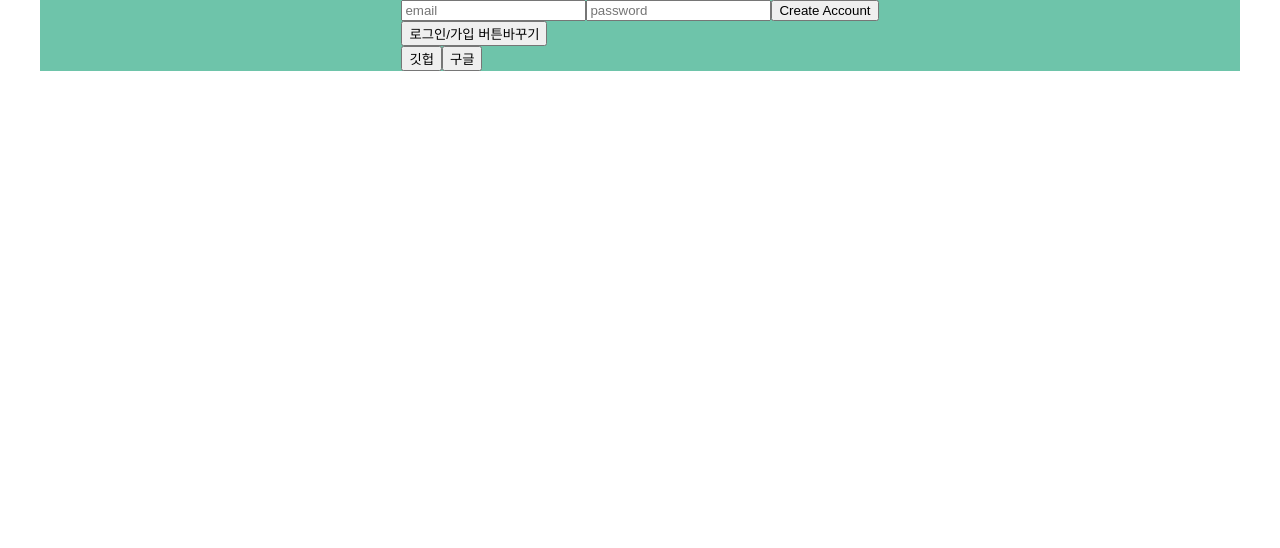
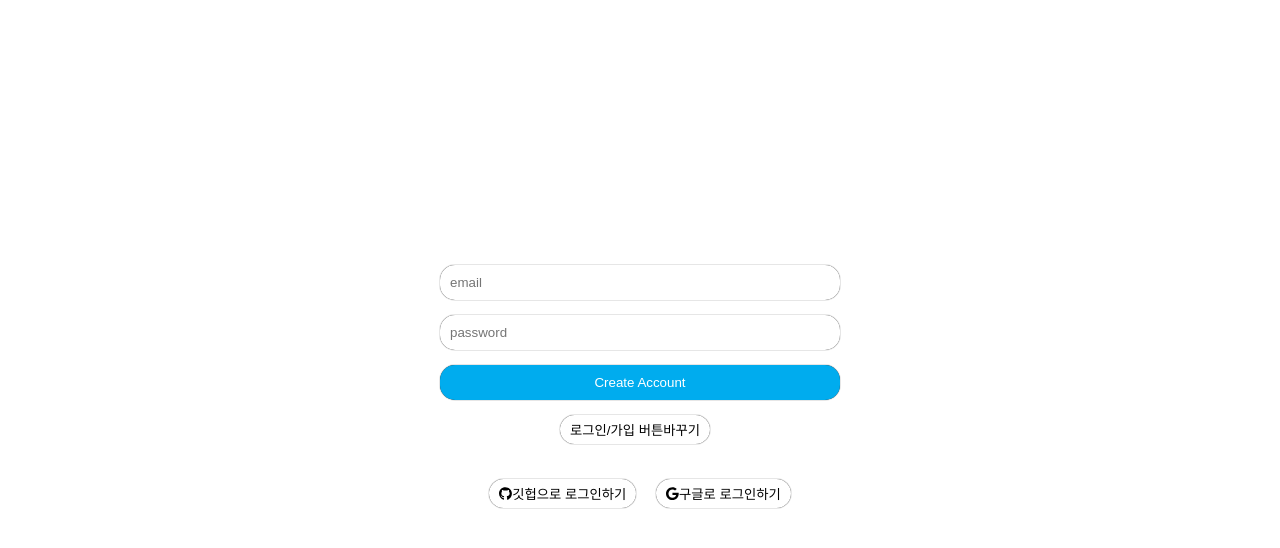
Before and after one commit to kiryong159/reactDwitter, a React (Create React App) app: page / in a window 1280 px wide. Shown: the top 548 px of the page. Built offline with nearby package versions, Linux system fonts and the light colour scheme; no server answers.

Commit message:
css/에러수정

```diff
--- a/src/components/AuthForm.js
+++ b/src/components/AuthForm.js
@@ -44,7 +44,7 @@ const AuthForm = () => {
   };
 
   return (
-    <div>
+    <div className="AuthSmallBox">
       <form onSubmit={onSubmit}>
         <input
           name="email"
@@ -65,9 +65,7 @@ const AuthForm = () => {
         <input type="submit" value={newAccount ? "Create Account" : "Log in"} />
       </form>
       <button onClick={toggleBtn}>로그인/가입 버튼바꾸기</button>
-      <>
-        <h3>{error}</h3>
-      </>
+      <>{error && <h3>{error}</h3>}</>
     </div>
   );
 };
--- a/src/components/Dweet.js
+++ b/src/components/Dweet.js
@@ -14,8 +14,10 @@ const Dweet = ({ dwits, isOwner }) => {
     const ok = window.confirm("really?");
     if (ok) {
       await deleteDoc(doc(dbService, "Dwieet", dwits.id));
-      const deleteRef = ref(storage, dwits.fileUrl);
-      await deleteObject(deleteRef);
+      if (dwits.fileUrl !== "") {
+        const deleteRef = ref(storage, dwits.fileUrl);
+        await deleteObject(deleteRef);
+      }
     }
   };
 
--- /dev/null
+++ b/src/css/Auth.css
@@ -0,0 +1,64 @@
+.AuthBigBox {
+  margin-top: 250px;
+  width: 400px;
+  display: flex;
+  flex-direction: column;
+}
+
+.AuthSmallBox form {
+  display: flex;
+  flex-direction: column;
+  justify-content: center;
+}
+
+.AuthSmallBox input {
+  margin-top: 15px;
+  padding: 10px;
+  border-radius: 15px;
+  border: none;
+  box-shadow: 0px 0px 1px 0px black;
+}
+
+.AuthSmallBox input:last-child {
+  background-color: #00acee;
+  color: white;
+  cursor: pointer;
+}
+
+.AuthSmallBox button {
+  margin-top: 15px;
+  margin-left: 120px;
+  padding: 5px 10px;
+  background-color: white;
+  border-radius: 15px;
+  border: none;
+  box-shadow: 0px 0px 1px 0px #000000;
+  color: rgb(0, 0, 0);
+  cursor: pointer;
+}
+
+.AuthSmallBox h3 {
+  margin-top: 15px;
+  display: flex;
+  background-color: rgb(255, 129, 129);
+  padding: 15px;
+  border-radius: 15px;
+  color: white;
+}
+
+.social-login-box {
+  display: flex;
+  justify-content: center;
+  margin-top: 25px;
+}
+
+.social-login-box button {
+  margin: 10px;
+  padding: 5px 10px;
+  background-color: white;
+  border-radius: 15px;
+  border: none;
+  box-shadow: 0px 0px 1px 0px #000000;
+  color: rgb(0, 0, 0);
+  cursor: pointer;
+}
--- a/src/css/DweetFactory.css
+++ b/src/css/DweetFactory.css
@@ -1,3 +1,5 @@
+/* profile edit form에도 중복사용했음 */
+
 .factoryForm {
   background-color: rgb(255, 255, 255);
   display: flex;
@@ -43,6 +45,7 @@
   justify-content: center;
   background-color: white;
   box-shadow: 0px 0px 2px 0px rgba(0, 0, 0, 0.479);
+  cursor: pointer;
 }
 
 .factoryForm label span {
@@ -54,10 +57,12 @@
   width: 70px;
   padding: 5px;
   border: none;
-  background-color: white;
+  background-color: #00acee;
   border-radius: 15px;
   margin-bottom: 10px;
   box-shadow: 0px 0px 2px 0px rgba(0, 0, 0, 1);
+  cursor: pointer;
+  color: white;
 }
 
 .cancleBtn {
@@ -68,4 +73,5 @@
   border-radius: 15px;
   margin-bottom: 10px;
   box-shadow: 0px 0px 2px 0px rgba(0, 0, 0, 1);
+  cursor: pointer;
 }
--- /dev/null
+++ b/src/css/Profile.css
@@ -0,0 +1,86 @@
+.proFile-Btnbox {
+  display: flex;
+  margin-bottom: 30px;
+}
+
+.proFile-Btnbox button {
+  padding: 10px;
+  margin: 5px;
+  background-color: white;
+  font-size: 15px;
+  border: none;
+  box-shadow: 0px 0px 1px 0px black;
+  border-radius: 10px;
+  cursor: pointer;
+}
+
+.proFile-Btnbox button:last-child {
+  background-color: rgb(255, 129, 129);
+  padding: 5px 15px;
+  color: white;
+}
+
+/*이까지가 edit프로파일 / 로그아웃 버튼*/
+.profileForm {
+  position: relative;
+}
+
+.profileEditInput {
+  margin-top: 25px;
+}
+
+.profileForm label:first-child {
+  margin-bottom: 15px;
+  position: absolute;
+  left: 10px;
+}
+/* 이까지가 디스플레이네임 라벨  파일업로더는 팩토리*/
+.profile-edit-imgbox {
+  display: flex;
+  align-items: center;
+}
+
+.profile-edit-imgbox img {
+  width: 100px;
+  height: 100px;
+  border-radius: 25px;
+  margin-bottom: 20px;
+  margin-top: 20px;
+}
+
+.profile-edit-btn {
+  background-color: white;
+  border: none;
+  box-shadow: 0px 0px 1px 0px black;
+  height: 30px;
+  margin-left: 15px;
+  border-radius: 5px;
+  cursor: pointer;
+}
+
+.profile-edit-btn:first-child {
+  background-color: #00acee;
+  color: white;
+}
+.profile-edit-btn:last-child {
+  background-color: rgb(255, 129, 129);
+  color: white;
+}
+
+/* 이까지 에딧 버튼 이미지,버튼 */
+
+.profile-mainPhoto {
+  margin-bottom: 20px;
+  margin-top: 20px;
+  display: flex;
+  width: 200px;
+  height: 100px;
+  justify-content: center;
+  align-items: center;
+}
+
+.profile-mainPhoto img {
+  width: 100px;
+  height: 100px;
+  border-radius: 25px;
+}
--- a/src/css/dwitBox.css
+++ b/src/css/dwitBox.css
@@ -38,6 +38,7 @@
   margin-top: 5px;
   background-color: white;
   border: none;
+  cursor: pointer;
 }
 
 .editBox {
--- a/src/css/style.css
+++ b/src/css/style.css
@@ -2,9 +2,11 @@
 @import "nav.css";
 @import "DweetFactory.css";
 @import "dwitBox.css";
+@import "Profile.css";
+@import "Auth.css";
 
 .App {
-  background-color: rgb(110, 196, 170);
+  background-color: rgb(255, 255, 255);
   display: flex;
   flex-direction: column;
   justify-content: center;
--- a/src/routes/Auth.js
+++ b/src/routes/Auth.js
@@ -2,6 +2,9 @@ import { signInWithPopup } from "firebase/auth";
 import React from "react";
 import { authService, googleProvider, githubProvider } from "../myBase";
 import AuthForm from "../components/AuthForm";
+//폰트어썸
+import { FontAwesomeIcon } from "@fortawesome/react-fontawesome";
+import { faGithub, faGoogle } from "@fortawesome/free-brands-svg-icons";
 
 const Auth = () => {
   const onSocial = async (event) => {
@@ -15,14 +18,16 @@ const Auth = () => {
     await signInWithPopup(authService, provider);
   };
   return (
-    <div>
+    <div className="AuthBigBox">
       <AuthForm />
-      <div>
+      <div className="social-login-box">
         <button onClick={onSocial} name="github">
-          깃헙
+          <FontAwesomeIcon icon={faGithub} />
+          　깃헙으로 로그인하기
         </button>
         <button onClick={onSocial} name="google">
-          구글
+          <FontAwesomeIcon icon={faGoogle} />
+          　구글로 로그인하기
         </button>
       </div>
     </div>
```
Also changed, not shown: src/routes/Profile.js (+78 -14 lines).
